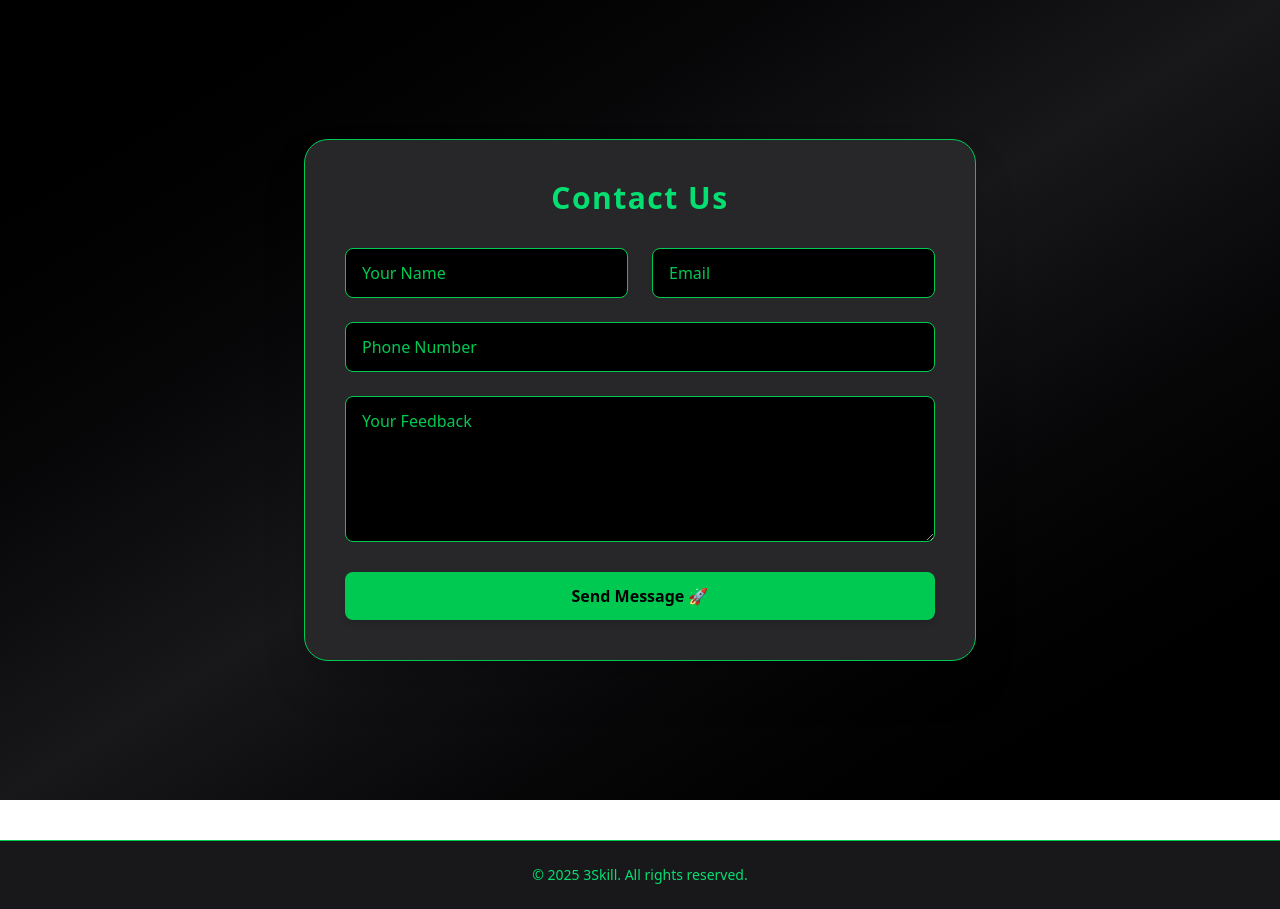
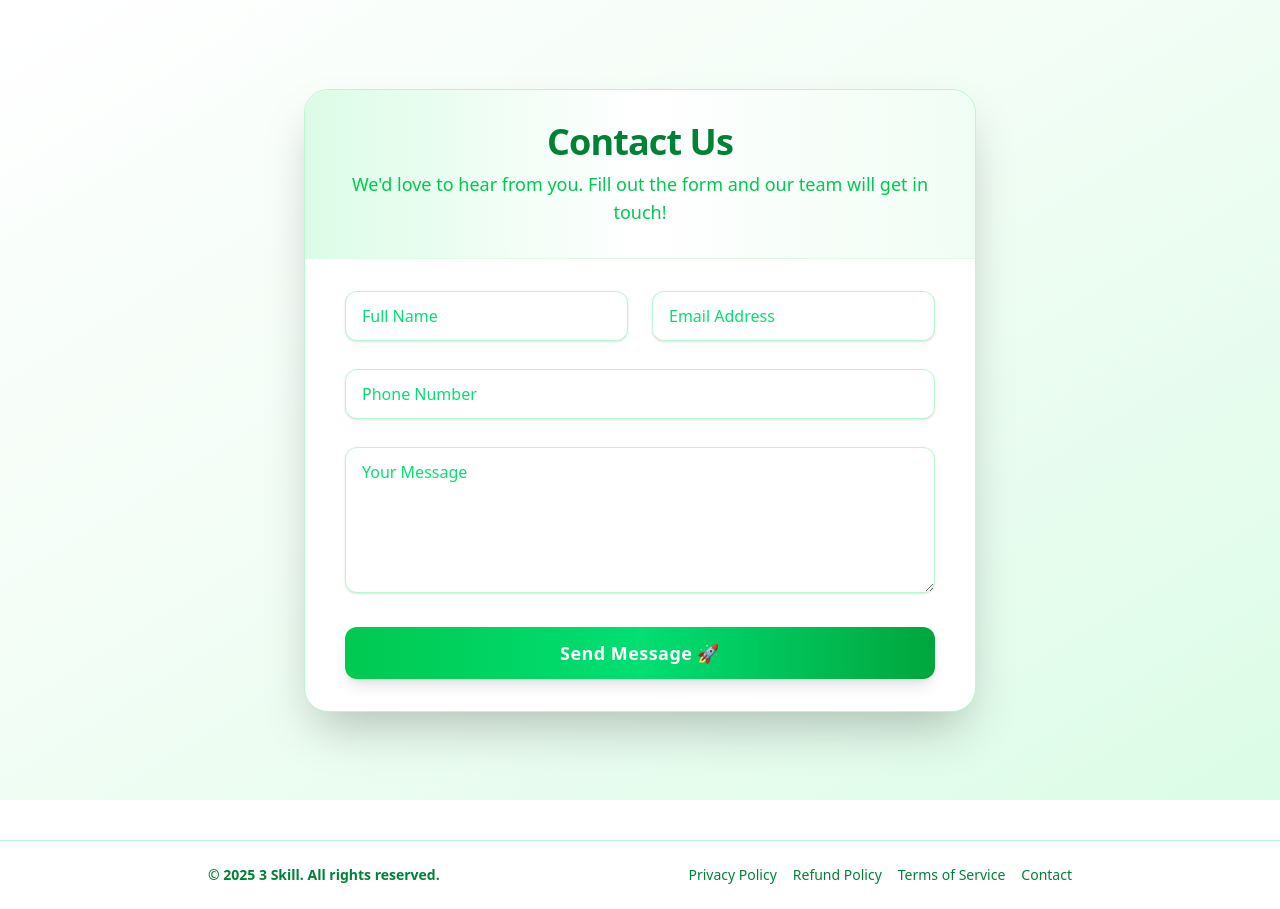
Before and after one commit to Animesh-Samantaray/tech-hub, a React (Vite) app: page /#/contact in a window 1280 px wide. Built offline with nearby package versions, Linux system fonts and the light colour scheme.

Commit message:
updated dard theme to white

```diff
--- a/package.json
+++ b/package.json
@@ -19,7 +19,7 @@
     "react-icons": "^5.5.0",
     "react-router": "^7.5.3",
     "react-router-dom": "^7.5.3",
-    "tailwindcss": "^4.1.4"
+    "tailwindcss": "^4.1.7"
   },
   "devDependencies": {
     "@eslint/js": "^9.22.0",
--- a/src/components/Contact.jsx
+++ b/src/components/Contact.jsx
@@ -5,41 +5,45 @@ const Contact = () => {
 
   const handleSubmit = (e) => {
     e.preventDefault();
-    // Handle the form submission logic here (e.g., sending data to an API)
-
-    // Show the notification after submission
     setMessageSent(true);
     setTimeout(() => {
-      setMessageSent(false); // Hide message after 3 seconds
+      setMessageSent(false);
     }, 3000);
   };
 
   return (
-    <div className="min-h-screen flex items-center justify-center bg-gradient-to-br from-black via-zinc-900 to-black px-4 py-12">
-      <div className="w-full max-w-2xl bg-zinc-800 border border-green-500 p-10 rounded-3xl shadow-2xl text-green-300">
-        <h2 className="text-3xl font-bold text-center mb-8 tracking-wider text-green-400">
-          Contact Us
-        </h2>
+    <div className="min-h-screen flex items-center justify-center bg-gradient-to-br from-white via-green-50 to-green-100 px-4 py-12">
+      <div className="w-full max-w-2xl bg-white border border-green-200 p-0 rounded-3xl shadow-2xl text-green-900">
+        {/* Header */}
+        <div className="bg-gradient-to-r from-green-100 via-white to-green-50 rounded-t-3xl px-10 py-8 border-b border-green-100">
+          <h2 className="text-4xl font-extrabold text-center mb-2 tracking-tight text-green-700">
+            Contact Us
+          </h2>
+          <p className="text-center text-green-500 text-lg font-medium">
+            We'd love to hear from you. Fill out the form and our team will get in touch!
+          </p>
+        </div>
 
         {/* Success Notification */}
         {messageSent && (
-          <div className="mb-4 p-4 text-center text-white bg-green-500 rounded-lg shadow-md">
+          <div className="mx-10 mt-6 mb-2 p-4 text-center text-white bg-gradient-to-r from-green-400 to-green-600 rounded-lg shadow">
             Thank you for contacting us! We'll get back to you soon.
           </div>
         )}
 
-        <form className="space-y-6" onSubmit={handleSubmit}>
+        {/* Form */}
+        <form className="space-y-7 px-10 py-8" onSubmit={handleSubmit}>
           <div className="grid grid-cols-1 md:grid-cols-2 gap-6">
             <input
               type="text"
-              placeholder="Your Name"
-              className="bg-black border border-green-500 px-4 py-3 rounded-lg placeholder-green-500 text-green-200 focus:outline-none focus:ring-2 focus:ring-green-400"
+              placeholder="Full Name"
+              className="bg-white border border-green-200 px-4 py-3 rounded-xl placeholder-green-400 text-green-900 focus:outline-none focus:ring-2 focus:ring-green-400 shadow-sm"
               required
             />
             <input
               type="email"
-              placeholder="Email"
-              className="bg-black border border-green-500 px-4 py-3 rounded-lg placeholder-green-500 text-green-200 focus:outline-none focus:ring-2 focus:ring-green-400"
+              placeholder="Email Address"
+              className="bg-white border border-green-200 px-4 py-3 rounded-xl placeholder-green-400 text-green-900 focus:outline-none focus:ring-2 focus:ring-green-400 shadow-sm"
               required
             />
           </div>
@@ -47,20 +51,20 @@ const Contact = () => {
           <input
             type="tel"
             placeholder="Phone Number"
-            className="w-full bg-black border border-green-500 px-4 py-3 rounded-lg placeholder-green-500 text-green-200 focus:outline-none focus:ring-2 focus:ring-green-400"
+            className="w-full bg-white border border-green-200 px-4 py-3 rounded-xl placeholder-green-400 text-green-900 focus:outline-none focus:ring-2 focus:ring-green-400 shadow-sm"
             required
           />
 
           <textarea
             rows="5"
-            placeholder="Your Feedback"
-            className="w-full bg-black border border-green-500 px-4 py-3 rounded-lg placeholder-green-500 text-green-200 focus:outline-none focus:ring-2 focus:ring-green-400"
+            placeholder="Your Message"
+            className="w-full bg-white border border-green-200 px-4 py-3 rounded-xl placeholder-green-400 text-green-900 focus:outline-none focus:ring-2 focus:ring-green-400 shadow-sm"
             required
           ></textarea>
 
           <button
             type="submit"
-            className="w-full bg-green-500 hover:bg-green-400 text-black font-bold py-3 rounded-lg transition duration-300 shadow-md hover:shadow-green-400/50"
+            className="w-full bg-gradient-to-r from-green-500 via-green-400 to-green-600 hover:from-green-600 hover:to-green-700 text-white font-bold py-3 rounded-xl transition duration-300 shadow-lg hover:shadow-green-300/50 text-lg tracking-wide"
           >
             Send Message 🚀
           </button>
--- a/src/components/Footer.jsx
+++ b/src/components/Footer.jsx
@@ -1,10 +1,19 @@
-
 import React from "react";
 
 const Footer = () => {
   return (
-    <footer className="bg-zinc-900 text-green-400 text-center py-6 border-t border-green-500 mt-10">
-      <p className="text-sm">&copy; {new Date().getFullYear()} 3Skill. All rights reserved.</p>
+    <footer className="bg-white text-green-700 text-center py-6 border-t border-green-200 mt-10">
+      <div className="max-w-4xl mx-auto px-4 flex flex-col sm:flex-row items-center justify-between gap-4">
+        <p className="text-sm font-semibold">
+          &copy; {new Date().getFullYear()} 3 Skill. All rights reserved.
+        </p>
+        <div className="flex flex-wrap gap-4 text-xs sm:text-sm font-medium">
+          <a href="/privacy" className="hover:underline hover:text-green-900 transition">Privacy Policy</a>
+          <a href="/refund" className="hover:underline hover:text-green-900 transition">Refund Policy</a>
+          <a href="/terms" className="hover:underline hover:text-green-900 transition">Terms of Service</a>
+          <a href="/contact" className="hover:underline hover:text-green-900 transition">Contact</a>
+        </div>
+      </div>
     </footer>
   );
 };
--- a/src/components/Login.jsx
+++ b/src/components/Login.jsx
@@ -8,40 +8,61 @@ const Login = () => {
 
   const handleLogin = (e) => {
     e.preventDefault();
+    // Ideally, you'd validate or call an API here
     navigate("/service");
   };
 
   return (
-    <div className="min-h-screen flex items-center justify-center bg-black px-4">
-      <div className="w-full max-w-sm bg-zinc-900 border border-green-500 p-8 rounded-2xl shadow-xl text-green-400">
-        <h2 className="text-2xl font-bold text-center mb-6 tracking-widest">
-          Login
+    <div className="min-h-screen flex items-center justify-center bg-gray-100 px-4 py-10">
+      <div className="w-full max-w-md bg-white border border-gray-200 p-8 rounded-2xl shadow-md">
+        <h2 className="text-3xl font-bold text-center text-gray-800 mb-6">
+          Welcome Back 👋
         </h2>
 
         <form onSubmit={handleLogin} className="space-y-5">
+          <div>
+            <label htmlFor="email" className="block text-sm font-medium text-gray-700 mb-1">
+              Email address
+            </label>
             <input
               type="email"
-            placeholder="Email"
-            className="w-full px-4 py-3 rounded-lg bg-black border border-green-500 text-green-300 placeholder-green-600 focus:outline-none focus:ring-2 focus:ring-green-400 transition"
+              id="email"
+              placeholder="you@example.com"
+              className="w-full px-4 py-3 rounded-md border border-gray-300 text-gray-800 placeholder-gray-400 focus:outline-none focus:ring-2 focus:ring-blue-500 transition"
               value={email}
               onChange={(e) => setEmail(e.target.value)}
               required
             />
+          </div>
+
+          <div>
+            <label htmlFor="password" className="block text-sm font-medium text-gray-700 mb-1">
+              Password
+            </label>
             <input
               type="password"
-            placeholder="Password"
-            className="w-full px-4 py-3 rounded-lg bg-black border border-green-500 text-green-300 placeholder-green-600 focus:outline-none focus:ring-2 focus:ring-green-400 transition"
+              id="password"
+              placeholder="Enter your password"
+              className="w-full px-4 py-3 rounded-md border border-gray-300 text-gray-800 placeholder-gray-400 focus:outline-none focus:ring-2 focus:ring-blue-500 transition"
               value={password}
               onChange={(e) => setPassword(e.target.value)}
               required
             />
+          </div>
+
           <button
             type="submit"
-            className="w-full bg-green-500 hover:bg-green-400 text-black font-bold py-2 rounded-lg transition duration-300 cursor-pointer"
-            onClick={handleLogin}
+            className="w-full bg-blue-600 hover:bg-blue-500 text-white font-semibold py-3 rounded-md transition"
           >
-            Log In
+            Sign In
           </button>
+
+          <p className="text-center text-sm text-gray-500">
+            Don’t have an account?{" "}
+            <a href="/register" className="text-blue-600 hover:underline">
+              Sign up
+            </a>
+          </p>
         </form>
       </div>
     </div>
```
Also changed, not shown: 1 other file (tests, documents, lock files or other folders). Lines whose indentation alone changed are shown as unchanged.
